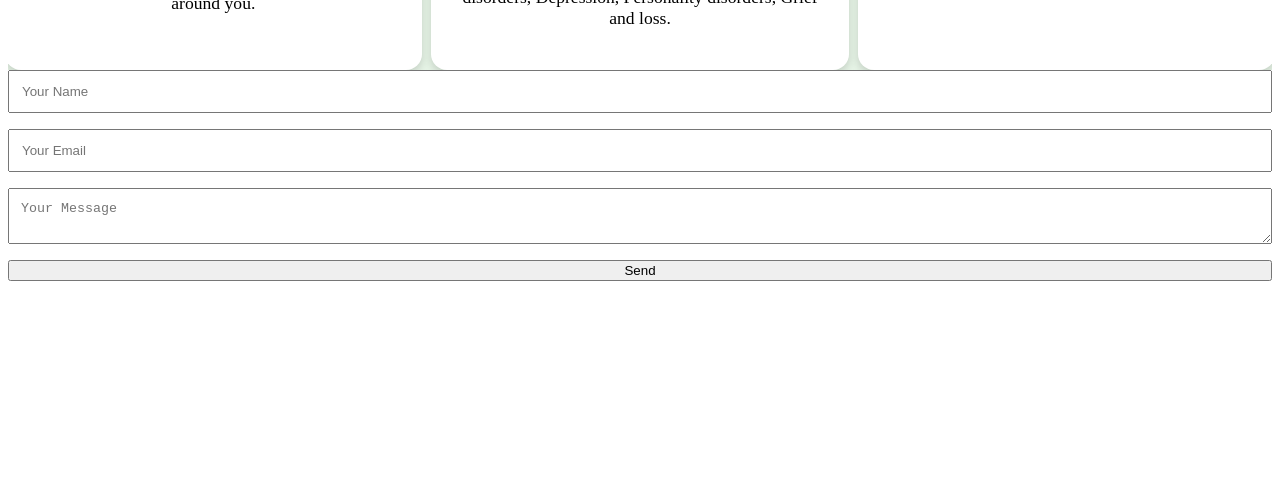
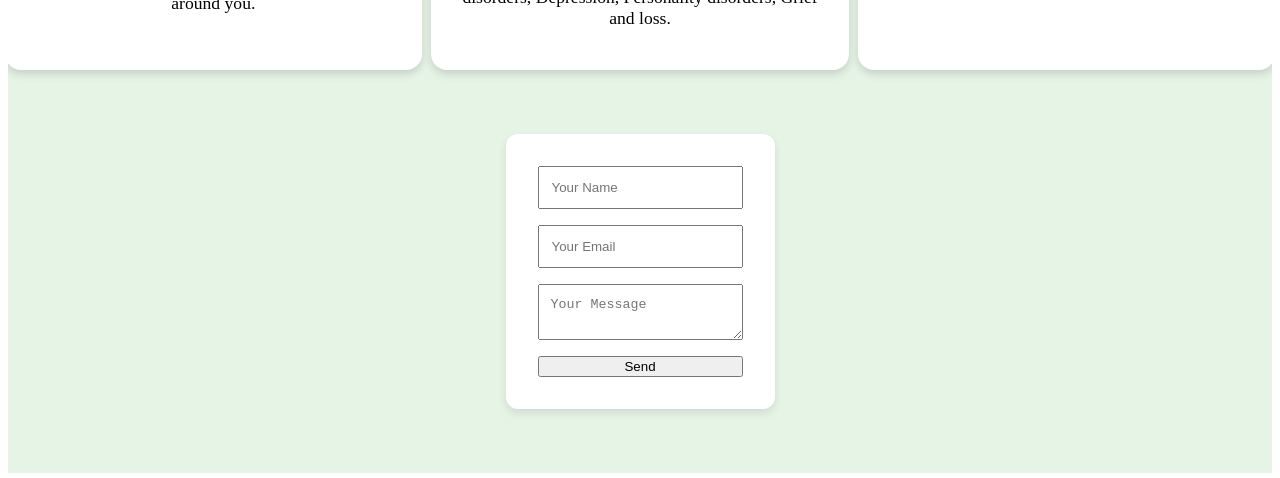
Before and after one commit to dhruvshah1093/soul-solace, a Vue app: page / in a window 1280 px wide. Shown: the part 2548-3026 px from the top of the page. Before the commit the page ends 2837 px from the top, so only its background shows below. Built offline with nearby package versions, Linux system fonts and the light colour scheme.

Commit message:
style: wrap contact form in box

```diff
--- a/src/App.vue
+++ b/src/App.vue
@@ -159,6 +159,13 @@ nav a.active {
   min-height: 80vh;
   width: 100%;
 }
+#contact {
+  background: #e6f4e6;
+  padding: 4rem 0;
+  display: flex;
+  justify-content: center;
+  align-items: center;
+}
 #about {
   min-height: 90vh;
   width: 100%;
--- a/src/components/ContactForm.vue
+++ b/src/components/ContactForm.vue
@@ -1,4 +1,5 @@
 <template>
+  <div class="form-container">
     <form name="contact" method="POST" data-netlify="true">
       <input type="hidden" name="form-name" value="contact" />
       <input type="text" name="name" placeholder="Your Name" required />
@@ -6,9 +7,18 @@
       <textarea name="message" placeholder="Your Message" required></textarea>
       <button type="submit">Send</button>
     </form>
+  </div>
 </template>
 
 <style scoped>
+  .form-container {
+    background: #ffffff;
+    padding: 2rem;
+    border-radius: 12px;
+    box-shadow: 0 4px 8px rgba(0, 0, 0, 0.1);
+    max-width: 600px;
+    margin: 0 auto;
+  }
   form {
     display: flex;
     flex-direction: column;
```
Lines whose indentation alone changed are shown as unchanged.
